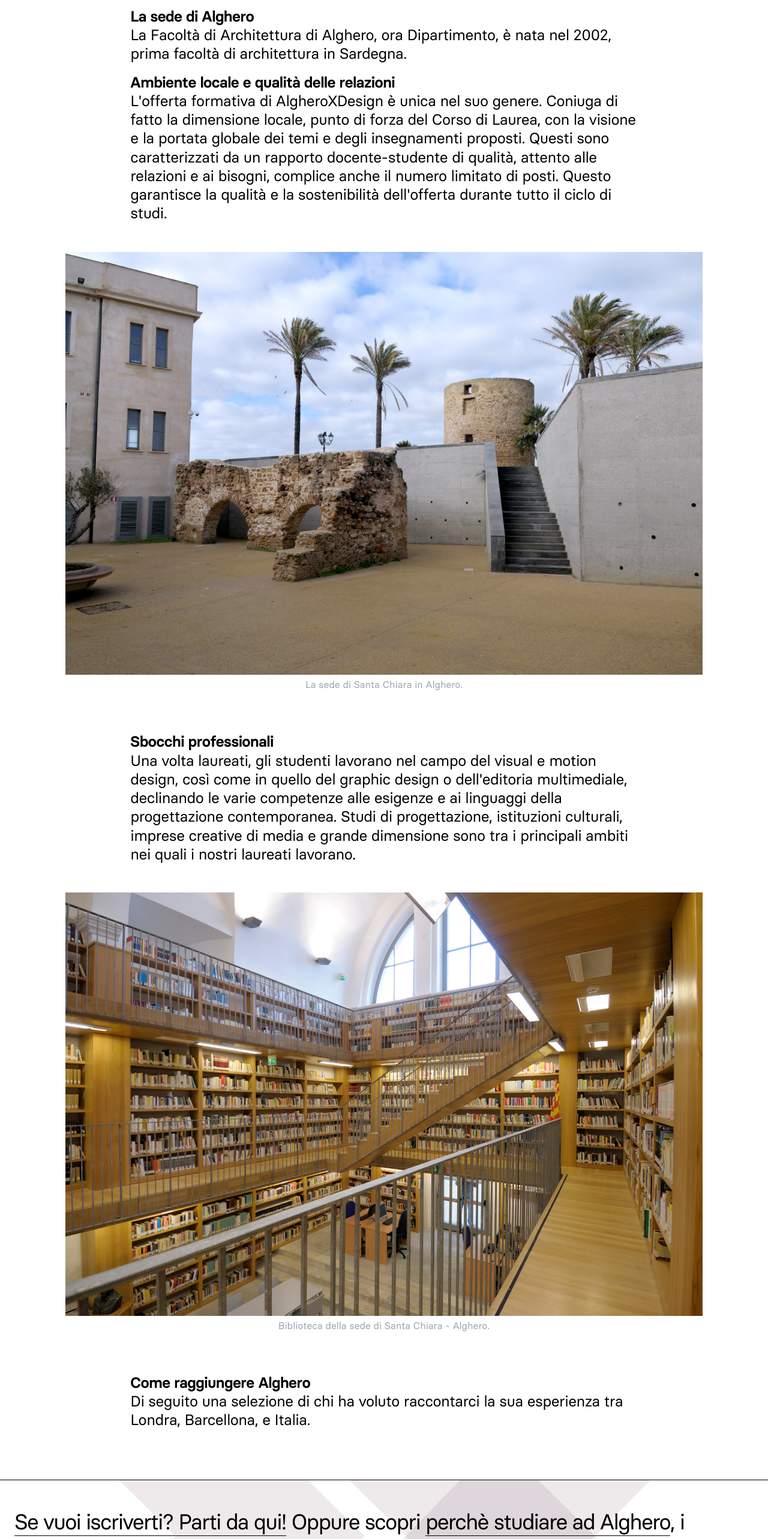
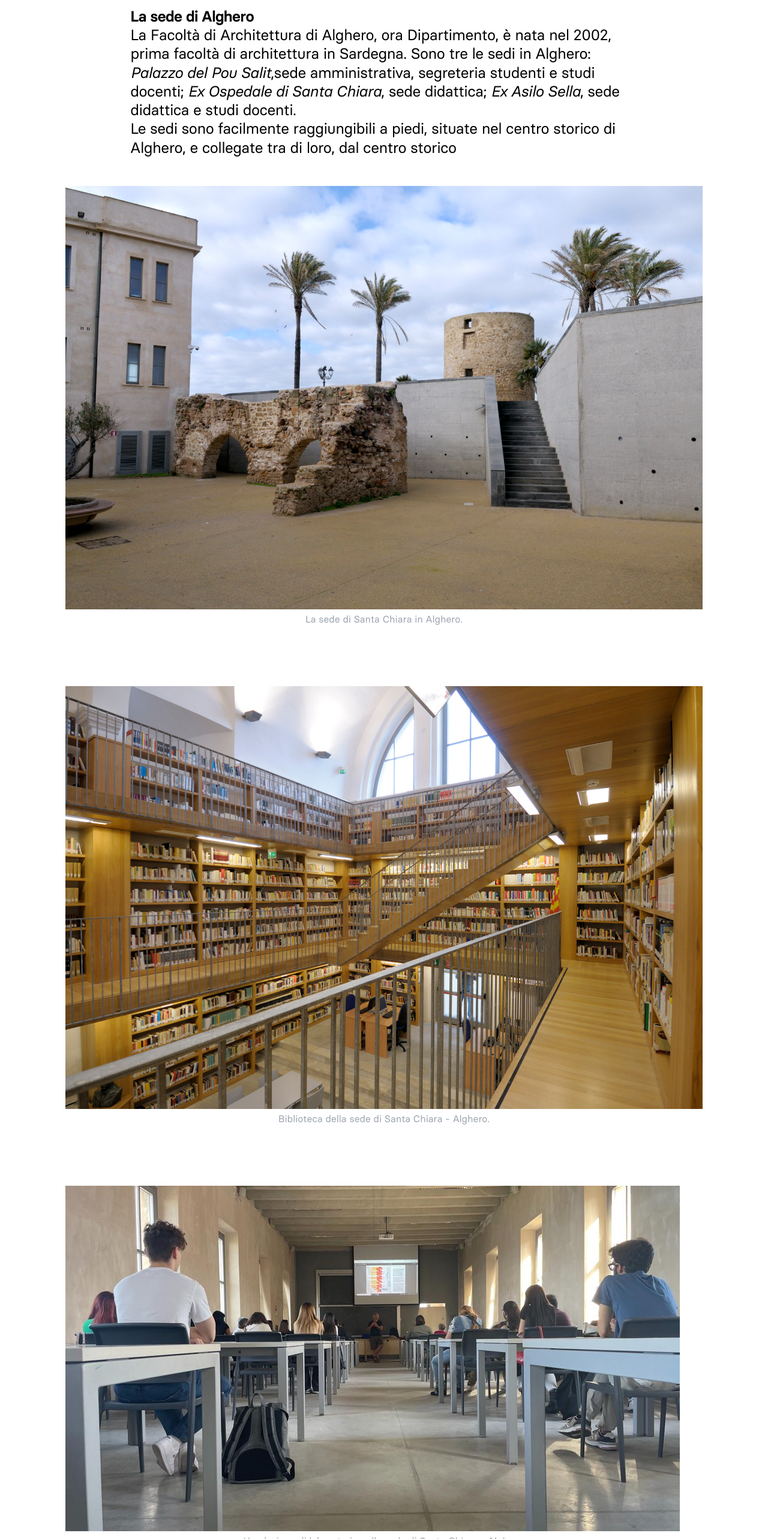
Before and after one commit to alfredocalosci/AlgheroXDesign_web, a Nuxt app in the folder algheroXdesign/: page /la-sede in a window 1280 px wide. Shown: the part 234-2800 px from the top of the page at 60% size. Built offline with nearby package versions, Linux system fonts and the light colour scheme.

Commit message:
la sede pics

```diff
--- a/algheroXdesign/pages/la-sede.vue
+++ b/algheroXdesign/pages/la-sede.vue
@@ -5,35 +5,52 @@
             <div class="px-4 col-span-12 col-start-1 sm:px-0 lg:col-span-8 lg:col-start-3 ">
 
                 <h4 class="pt-4">La sede di Alghero</h4>
-                <p>La Facoltà di Architettura di Alghero, ora Dipartimento, è nata nel 2002, prima facoltà di architettura in Sardegna.</p>
-
-            </div>
-            <div class="px-4 col-span-12 col-start-1 sm:px-0 lg:col-span-8 lg:col-start-3 ">
-
-                <h4 class="pt-4">Ambiente locale e qualità delle relazioni</h4>
-                <p>L'offerta formativa di AlgheroXDesign è unica nel suo genere. Coniuga di fatto la dimensione locale, punto di forza del Corso di Laurea, con la visione e la portata globale dei temi e degli insegnamenti proposti. Questi sono caratterizzati da un rapporto docente-studente di qualità, attento alle relazioni e ai bisogni, complice anche il numero limitato di posti. Questo garantisce la qualità e la sostenibilità dell'offerta durante tutto il ciclo di studi.</p>
+                <p>La Facoltà di Architettura di Alghero, ora Dipartimento, è nata nel 2002, prima facoltà di architettura in Sardegna. Sono tre le sedi in Alghero: <i>Palazzo del Pou Salit</i>,sede amministrativa, segreteria studenti e studi docenti; <i>Ex Ospedale di Santa Chiara</i>, sede didattica; <i>Ex Asilo Sella</i>, sede didattica e studi docenti.</p>
+                <p>
+                    Le sedi sono facilmente raggiungibili a piedi, situate nel centro storico di Alghero, e collegate tra di loro, dal centro storico
+                </p>
             </div>
             <div class="col-span-12 col-start-1 sm:col-span-10 sm:col-start-2 my-12">
                 <img src="/img/233_architettura_0.jpg" alt="">
                 <p class="caption">La sede di Santa Chiara in Alghero.</p>
              </div>
-
-            <div class="px-4 col-span-12 col-start-1 sm:px-0 lg:col-span-8 lg:col-start-3 ">
-                <h4 class="pt-4">Sbocchi professionali </h4>
-                <p>
-                    Una volta laureati, gli studenti lavorano nel campo del visual e motion design, così come in quello del graphic design o dell'editoria multimediale, declinando le varie competenze alle esigenze e ai linguaggi della progettazione contemporanea. Studi di progettazione, istituzioni culturali, imprese creative di media e grande dimensione sono tra i principali ambiti nei quali i nostri laureati lavorano.
-                </p>
-            </div>
-            <div class="col-span-12 col-start-1 sm:col-span-10 sm:col-start-2 my-12">
+             <div class="col-span-12 col-start-1 sm:col-span-10 sm:col-start-2 my-12">
                 <img src="/img/239_architettura.jpg" alt="">
                 <p class="caption"> Biblioteca della sede di Santa Chiara - Alghero.</p>
              </div>
+
+             <div class="col-span-12 col-start-1 sm:col-span-10 sm:col-start-2 my-12">
+                <img src="/img/233_architettura.jpg" alt="">
+                <p class="caption"> Una lezione di laboratorio nella sede di Santa Chiara - Alghero.</p>
+             </div>
+
+
+            <div class="px-4 col-span-12 col-start-1 sm:px-0 lg:col-span-8 lg:col-start-3 ">
+                <h4 class="pt-4">Raggiungere Alghero </h4>
+                <p>
+                   Alghero
+                </p>
+            </div>
+
             <div class="px-4 col-span-12 col-start-1 sm:px-0 lg:col-span-8 lg:col-start-3 mb-3">
-                <h4 class="pt-4">Come raggiungere Alghero </h4>
-                <p>
-                  Di seguito una selezione di chi ha voluto raccontarci la sua esperienza tra Londra, Barcellona, e Italia.
+                <h4 class="pt-4">Autobus </h4>
+                <p> Alghero è servita dalle linee del <a href="http://www.arst.sardegna.it/orari_e_autolinee/servizi_urbani/alghero.html">Trasporto regionale della Sardegna</a>.
 
-                </p><br/>
+                </p>
+
+                <h4 class="pt-4">In aereo </h4>
+                <p> Alghero è comodamente collegata alle principali città Italiane, e con voli quotidiani da Milano, Roma e Napoli. <a href="http://www.aeroportodialghero.it">L'aeroporto Fertilia "Riviera del Corallo"</a> si trova a circa 10 km dal centro della città <a href="https://www.aeroportodialghero.it/autobus.html">collegato da diverse autolinee</a>.
+
+                </p>
+
+                <h4 class="pt-4">Via mare </h4>
+                <p> Il porto passeggeri più vicino ad Alghero è a Porto Torres (circa. 40 km). Il porto di Porto Torres è collegato a Barcellona,  Genova, Civitavecchia, Marsiglia, Propriano  e Ajaccio (Corsica). Alcuni itinerari sono solo stagionali.Per ulteriori informazioni sulla frequenza, orari e tariffe si prega di visitare i siti delle compagnie di navigazione.
+
+                </p>
+
+
+
+
             </div>
 
         </div>
```
Also changed, not shown: algheroXdesign/public/img/232_architettura.jpg (added), algheroXdesign/public/img/233_architettura.jpg (added).
